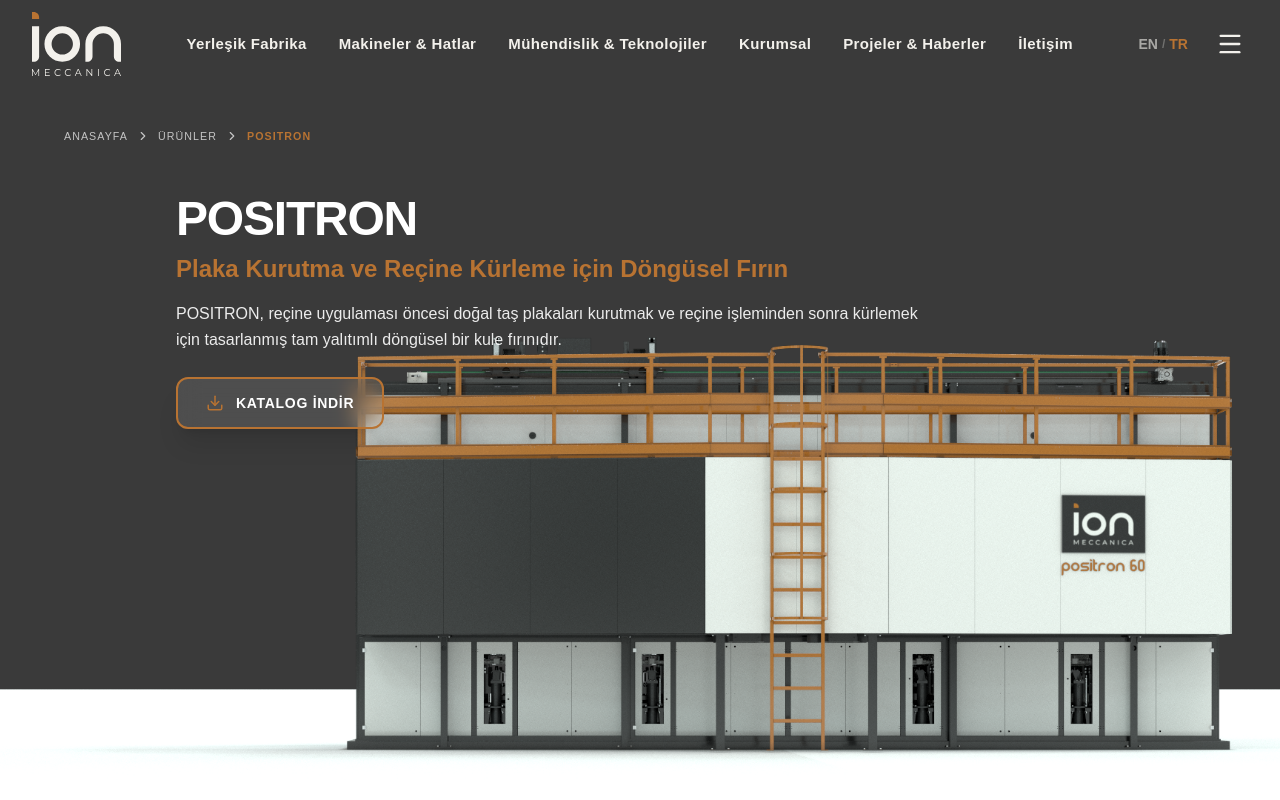
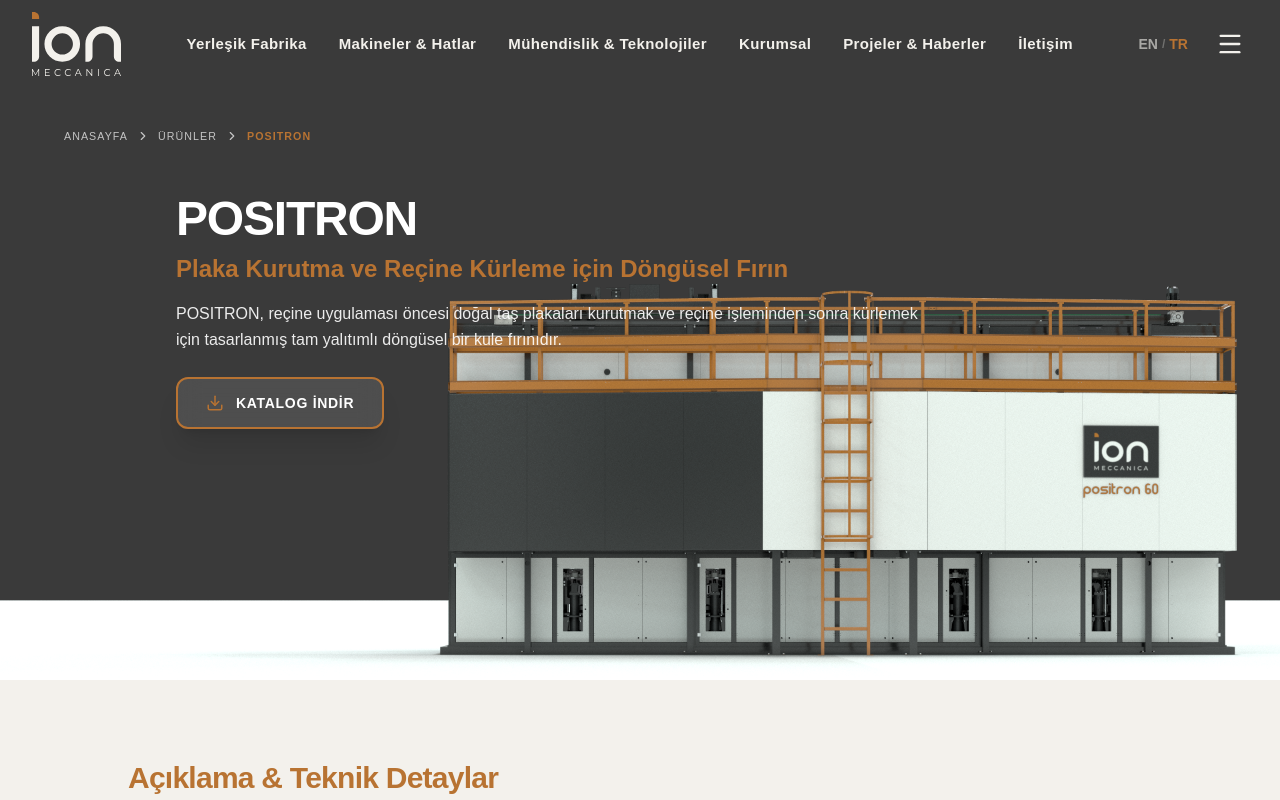
Before and after one commit to brkcrk20/ionic, a Next.js app: page /products/1 in a window 1280 px wide. Shown: the top 800 px of the page. Built offline with nearby package versions, Linux system fonts and the light colour scheme.

Commit message:
HERO bölümünde görsel boyutlandırma ve düzen güncellemeleri

```diff
--- a/app/(site)/products/[slug]/page.tsx
+++ b/app/(site)/products/[slug]/page.tsx
@@ -164,14 +164,14 @@
     <div className="w-full min-h-screen bg-white relative font-montserrat text-[#3A3A3A] overflow-x-hidden">
 
       {/* 1. BÖLÜM: HERO & GENEL BAKIŞ */}
-      <section className="w-full min-h-[600px] sm:min-h-[680px] md:min-h-screen relative flex flex-col justify-start px-6 lg:pl-16 lg:pr-16 pt-28 lg:pt-32 pb-20 overflow-hidden bg-[#3A3A3A]">
-        <div className="absolute inset-0 w-full h-full z-0">
+      <section className="w-full min-h-[650px] lg:h-[85vh] relative flex flex-col justify-start px-6 lg:pl-16 lg:pr-16 pt-28 lg:pt-32 pb-20 overflow-hidden bg-[#3A3A3A]">
+        <div className="absolute inset-0 w-full h-full z-0 overflow-hidden">
           <Image
             src="/Positron_2.png"
             alt="Positron Cyclic Oven"
             fill
             sizes="100vw"
-            className="object-cover object-[75%_center] md:object-[87%_center] lg:object-right pt-0 opacity-100"
+            className="w-full h-full object-cover object-[75%_center] md:object-[87%_center] lg:object-right opacity-100"
             priority
           />
         </div>
```
